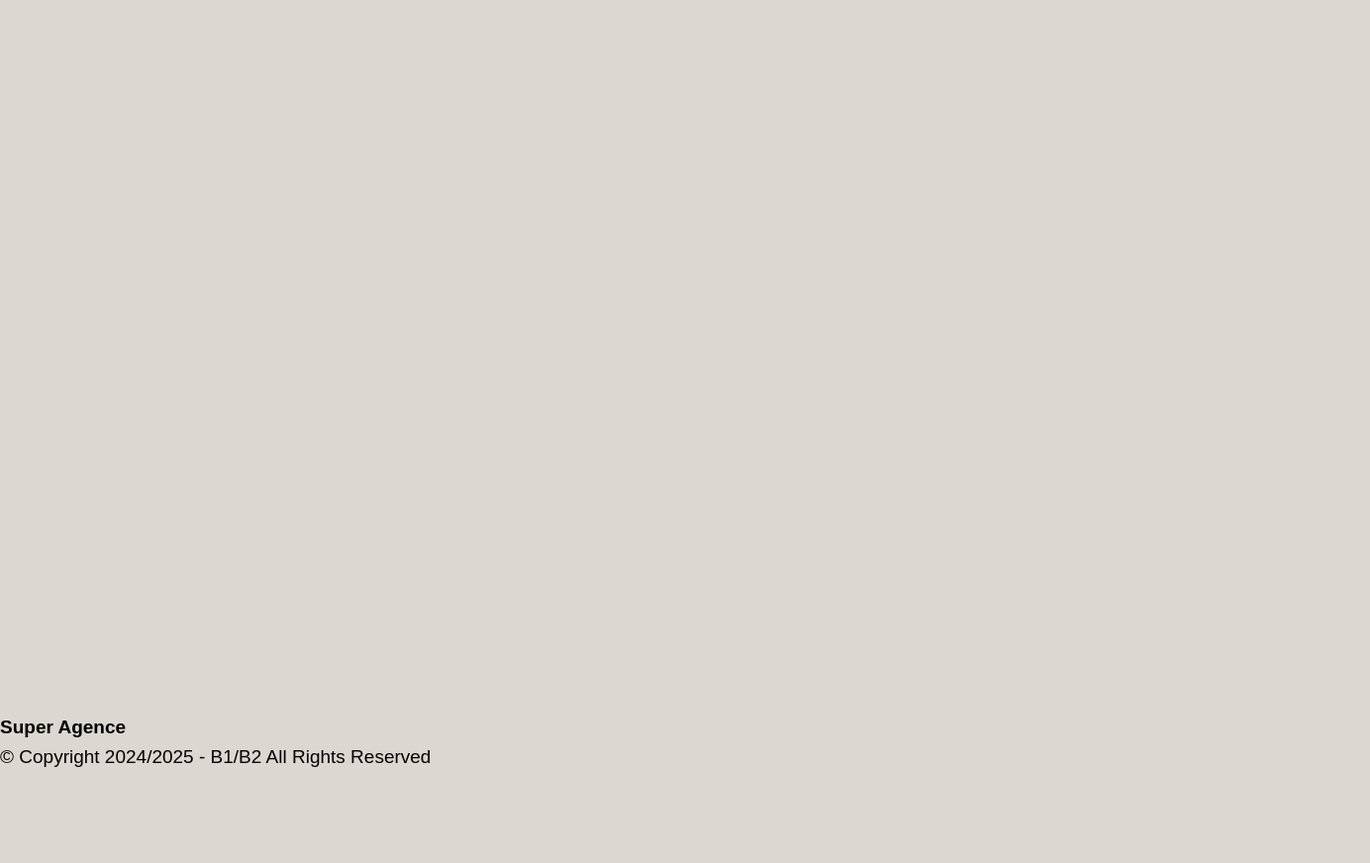
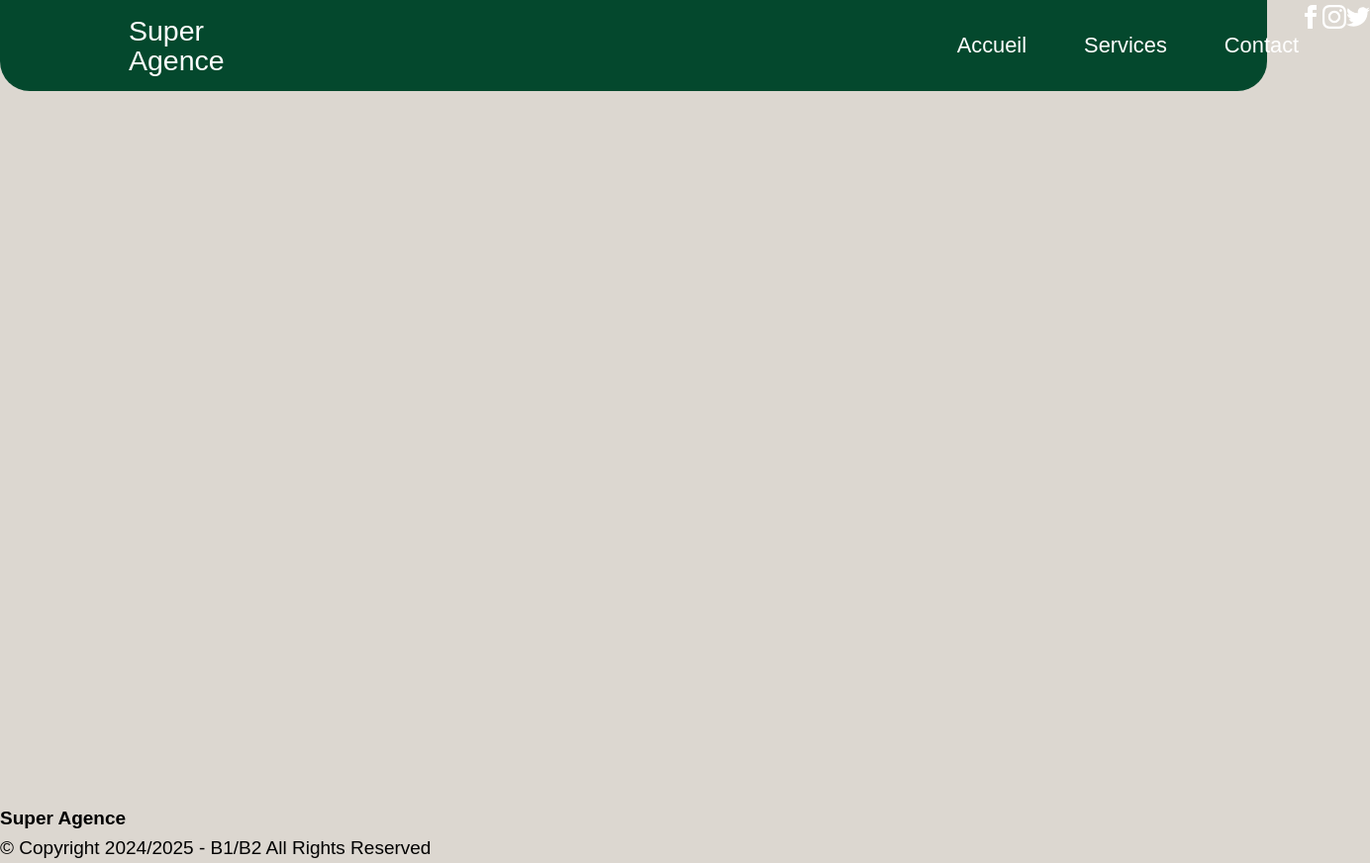
Before and after one commit to MrFlorentin/cours-inte-site1, a plain HTML site: page index.html in a window 1280 px wide. Shown: the whole page at 99% size, 1384 px wide, since content can reach past the window. Before the commit the page ends 800 px from the top, so only its background shows below. Drawn offline with Linux system fonts and the light colour scheme; a web font is replaced by a local one.

Commit message:
Update index.html

```diff
--- a/index.html
+++ b/index.html
@@ -9,7 +9,18 @@
 </head>
 <body>
 	<header>
+		<nav>
 
+			<a href="#">Super Agence</a>
+			<a href="#">Accueil</a>
+			<a href="#">Services</a>
+			<a href="#">Contact</a>
+
+			<i class="icon-facebook white" alt="Icône de Facebook"></i>
+			<i class="icon-instagram white" alt="Icône d'Instagram"></i>
+			<i class="icon-twitter white" alt="Icône de Twitter"></i>
+
+		</nav>
 	</header>
 	<main>
 		<br>
```
